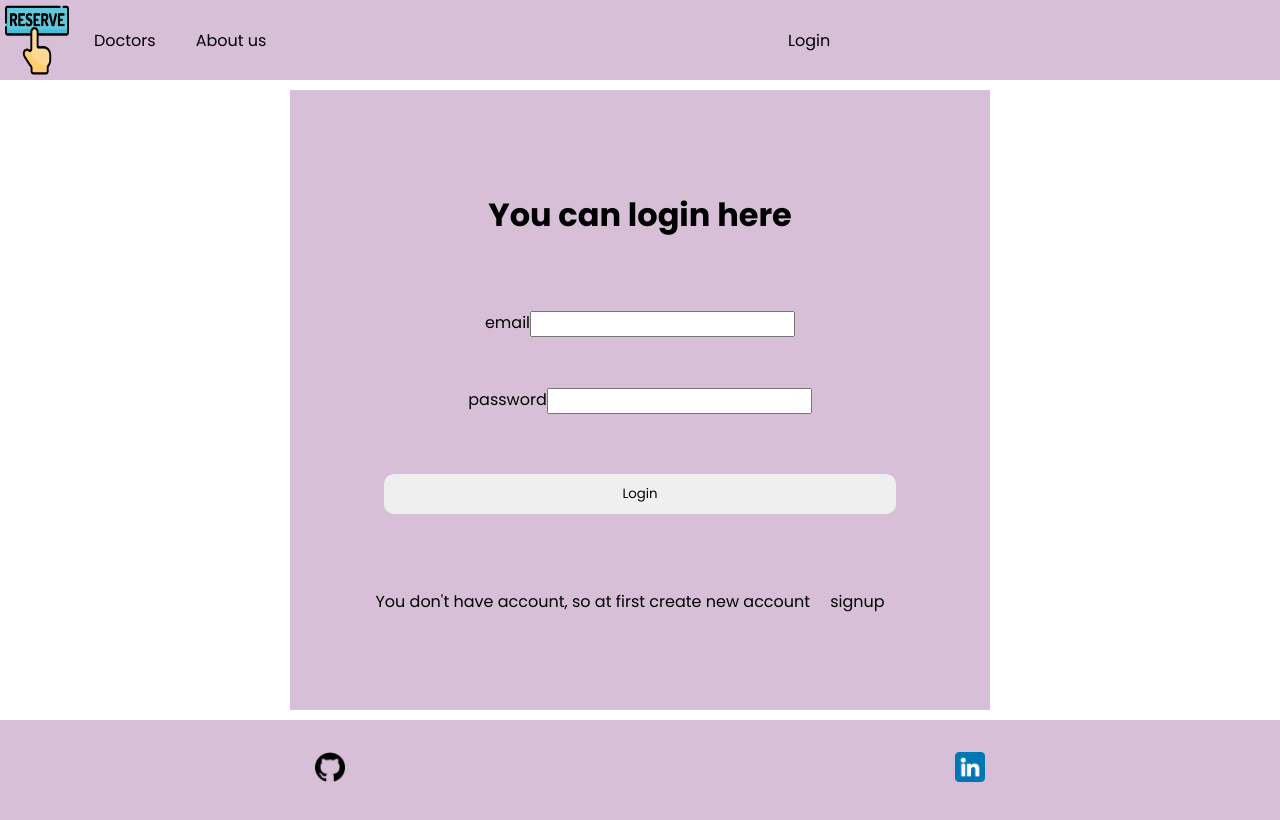
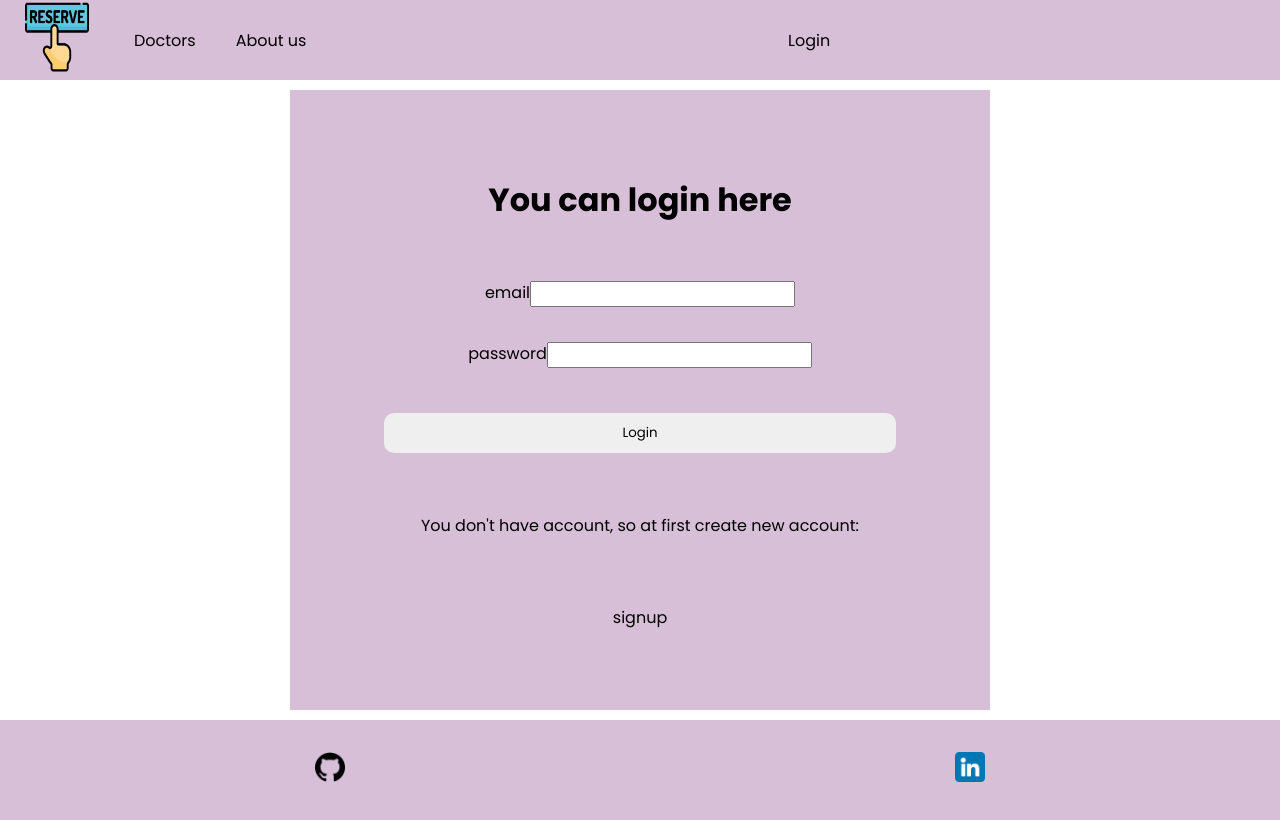
Before and after one commit to Maedeh98a/reservationClient, a React (Vite) app: page /login in a window 1280 px wide. Built offline with nearby package versions, Linux system fonts and the light colour scheme; no server answers.

Commit message:
my project

```diff
--- a/src/components/Navbar.jsx
+++ b/src/components/Navbar.jsx
@@ -10,7 +10,7 @@ function Navbar() {
     <>
     <nav>
       <section className='common-nav'>
-        <img id='logo-img' src={reserve} alt='logo'/>
+      <Link to="/"><img id='logo-img' src={reserve} alt='logo'/></Link>
             <Link to="/doctors">Doctors</Link>
             <Link>About us</Link>
       </section>
--- a/src/pages/Login.jsx
+++ b/src/pages/Login.jsx
@@ -59,9 +59,11 @@ function Login() {
           <input type='password' value={password} onChange={(event)=>setPassword(event.target.value)}/>
         </label>
         <button className="btn">Login</button>
-        <p>You don't have account, so at first create new account
+        <p>You don't have account, so at first create new account:</p>
+        <p>
           <Link to="/">signup</Link>
         </p>
+
       </form>
     </div>
   )
--- a/src/pages/PatientProfile.jsx
+++ b/src/pages/PatientProfile.jsx
@@ -62,7 +62,7 @@ const token = localStorage.getItem('authToken')
         <h3>E-mail: {currentUser.email}</h3>
         <h3>Birthday: {patientInfo.dateOfBirth}</h3>
         <h4>Your history: {patientInfo.history}</h4>
-        <p>{currentUser.description}</p>
+        <p>Description: {currentUser.description}</p>
 
       </article>
 
--- a/src/pages/Signup.jsx
+++ b/src/pages/Signup.jsx
@@ -73,9 +73,8 @@ function Signup() {
           </select>
         </label>
         <button className='btn'>Sign up</button>
-        <p>you already have an account, so you can Login
-          <Link to="/login">login</Link>
-        </p>
+        <p>you already have an account, so you can Login:</p>
+         <p> <Link to="/login">login</Link></p>
       </form>
     </>
   )
```
